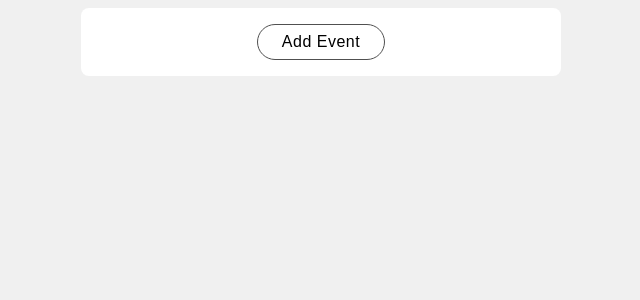
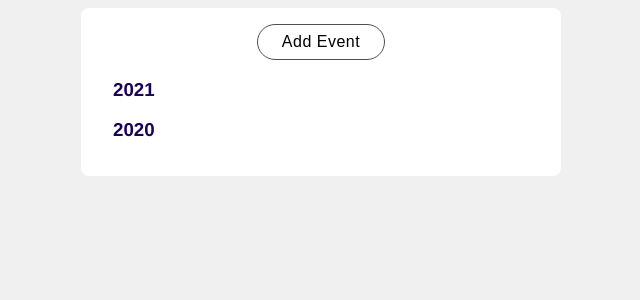
Before and after one commit to dan-knight/OncHx, a React (Create React App) app: page / in a window 1280 px wide. Shown: the top 300 px of the page, without its empty margins (319-959 px from the left). Built offline with nearby package versions, Linux system fonts and the light colour scheme.

Commit message:
Integrate Patient class with React components

```diff
--- a/src/App.tsx
+++ b/src/App.tsx
@@ -1,4 +1,4 @@
-import { useState } from 'react';
+import { useMemo, useState } from 'react';
 import { FormikValues } from 'formik';
 import { BrowserRouter as Switch, Route, Redirect, HashRouter } from 'react-router-dom';
 
@@ -10,13 +10,15 @@ import { GlobalContextProvider } from './contexts/GlobalContext';
 import DBPatientEvent from './types/PatientEvent/DBPatientEvent';
 import LocalStoragePatientEvent from './types/PatientEvent/LocalStoragePatientEvent';
 import LocalStoragePatientEventImporter from './types/PatientEvent/Importer/LocalStoragePatientEventImporter';
-import { defaultEvents } from './defaultData';
+import { defaultEvents, defaultPatients } from './defaultData';
 
 import { safelyParseInt } from './utility/parseNumber';
+import Patient from './types/Patient/Patient';
 
 export default function App() {
-  const [user, setUser] = useState<string>('patient');
+  const [user, setUser] = useState<number | undefined>(0);
   const [events, setEvents] = useState<DBPatientEvent[]>(getEvents());
+  const patients: Patient[] = useMemo(() => defaultPatients(), []);
 
   function getEvents(): DBPatientEvent[] {
     const stored: string | null = localStorage.getItem('events');
@@ -31,6 +33,10 @@ export default function App() {
   };
 
   function addEvent(values: FormikValues) {
+    if (user === undefined) {
+      throw new Error('Not patient logged in');
+    }
+
     const newEvents: DBPatientEvent[] = [
       ...events,
       new DBPatientEvent(
@@ -53,10 +59,10 @@ export default function App() {
         <div className='app'>
           <Switch>
             <Route path='/add'>
-              {user ? <TreatmentInput onSubmit={addEvent} /> : <Redirect to='/' />}
+              {user !== undefined ? <TreatmentInput onSubmit={addEvent} /> : <Redirect to='/' />}
             </Route>
             <Route path='/' exact>
-              {user ? <EventLog allEvents={events} user={user} /> : <Login onSubmit={login} />}
+              {user !== undefined ? <EventLog allEvents={events} user={user} /> : <Login onSubmit={login} />}
             </Route>
           </Switch>
         </div>
--- a/src/components/EventLog.tsx
+++ b/src/components/EventLog.tsx
@@ -20,7 +20,7 @@ import { EventDetailValues } from "../types/PatientEvent/Details/EventDetailValu
 
 interface EventLogProps {
   allEvents: DBPatientEvent[],
-  user: string
+  user: number
 }
 
 export default function EventLog(props: EventLogProps) {
```
